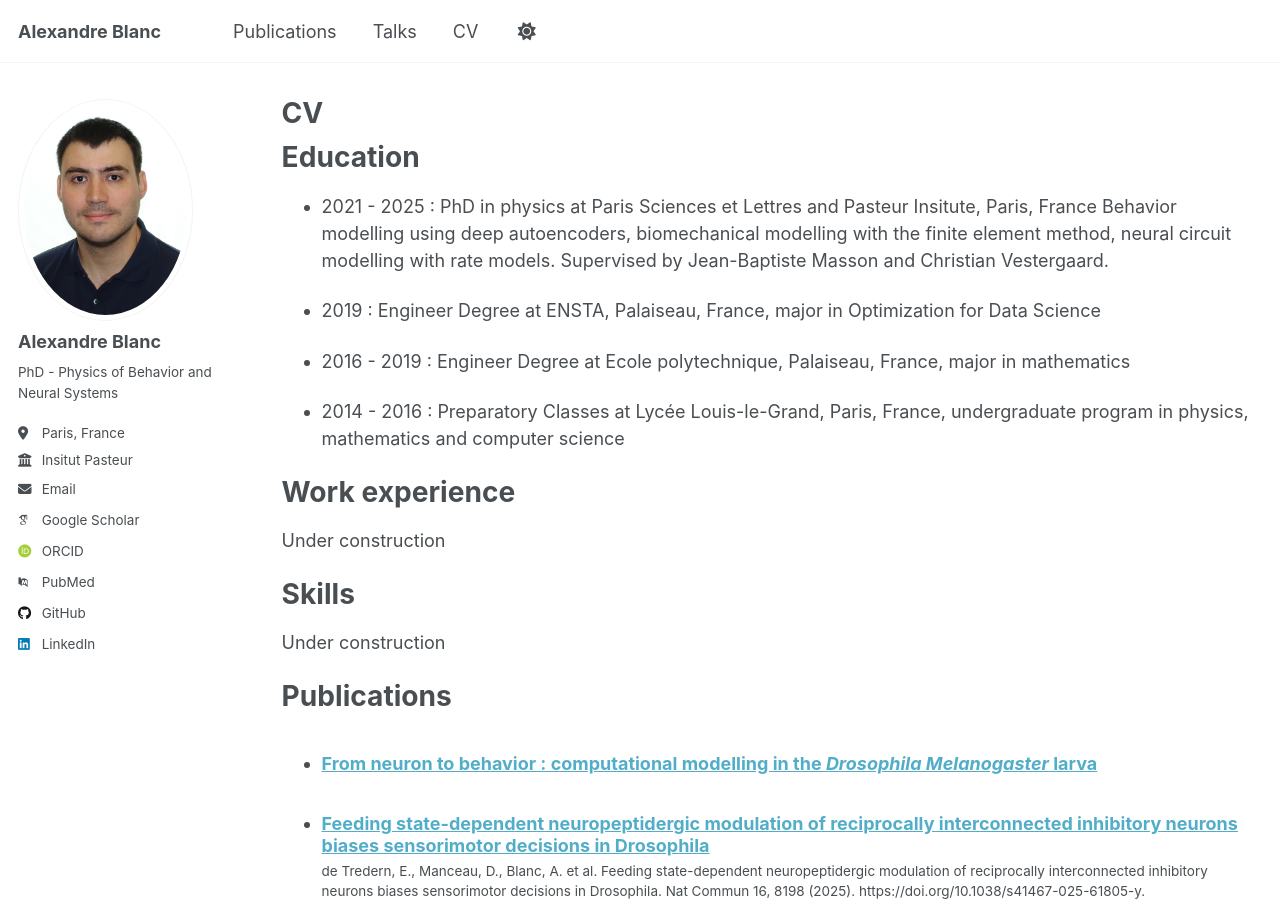
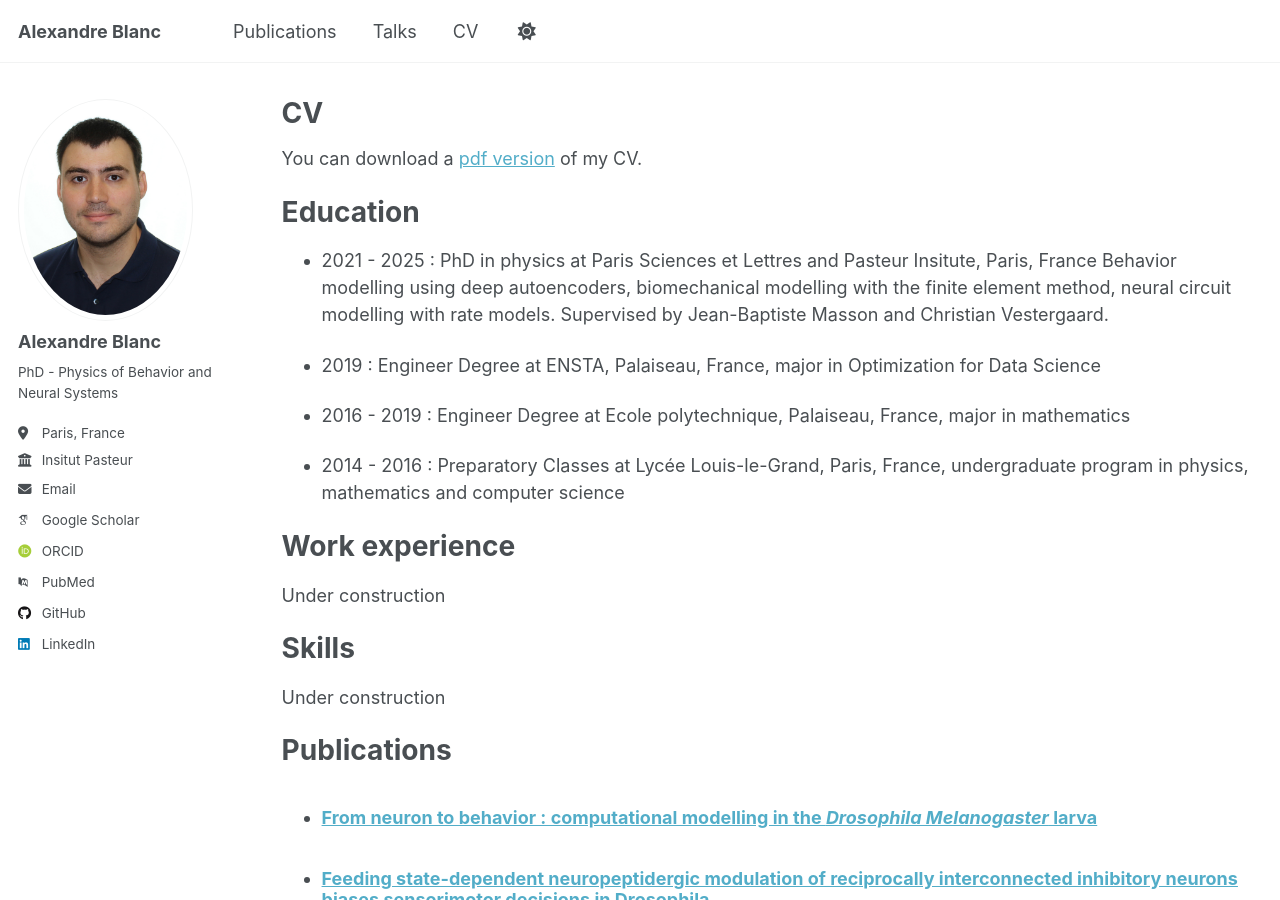
Before and after one commit to aleblanc30/aleblanc30.github.io, a Jekyll site: the page built from _pages/cv.md, in a window 1280 px wide and 900 px high. Built offline with Jekyll 4.4.1, drawn with Linux system fonts in a browser that asks for light colours; some web fonts are replaced; a script that is not in the unit is left out.

Commit message:
Add PDF download link for CV
Added a link to download the PDF version of the CV.

```diff
--- a/_pages/cv.md
+++ b/_pages/cv.md
@@ -8,6 +8,8 @@ redirect_from:
 ---
 
 {% include base_path %}
+
+You can download a [pdf version](/files/cv.pdf) of my CV.
 
 Education
 ======
```
